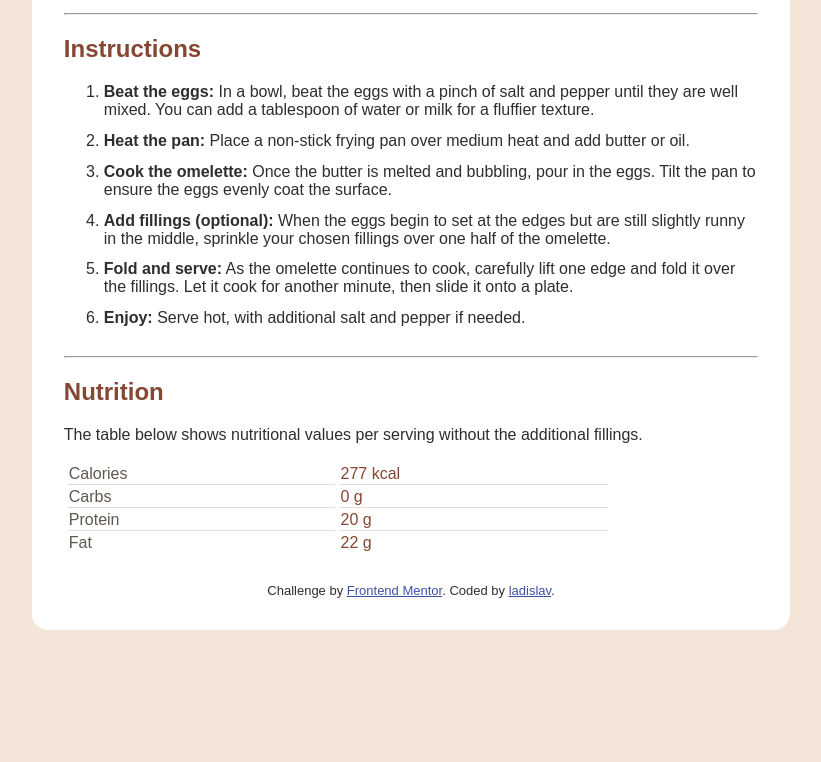
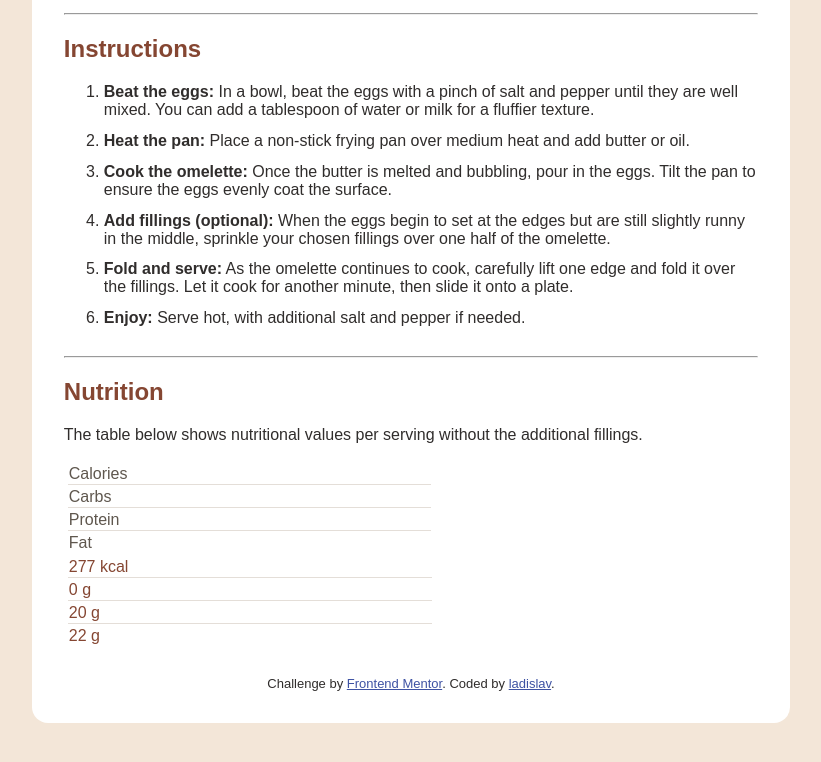
Before and after one commit to Ladislav-git/Frontend-Omelette, a plain HTML site: page index.html in a window 1280 px wide. Shown: the part 1132-1894 px from the top of the page, without its empty margins (229-1050 px from the left). Drawn offline with Linux system fonts and the light colour scheme.

Commit message:
fix of size problem

```diff
--- a/index.html
+++ b/index.html
@@ -56,7 +56,7 @@
 
       th,
       td {
-        padding-right: 13em;
+        padding-right: 19rem;
         font-weight: 100;
         color: hsl(30, 10%, 34%);
       }
```
